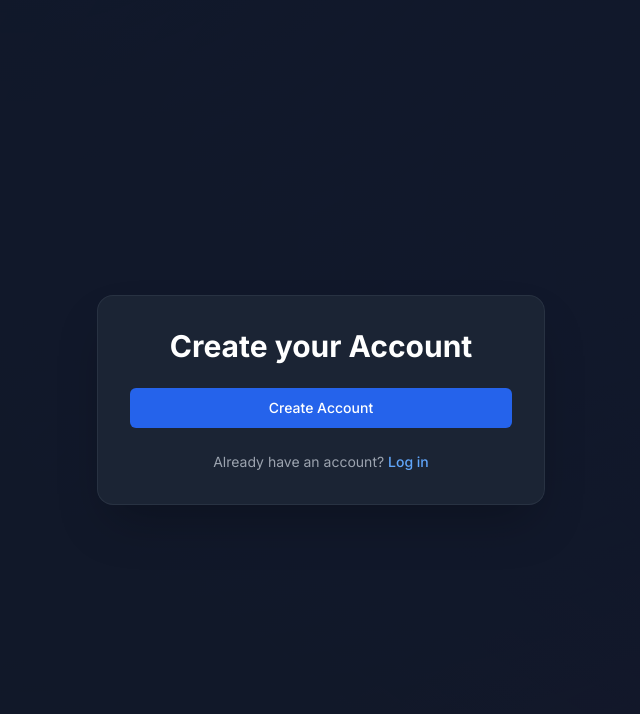
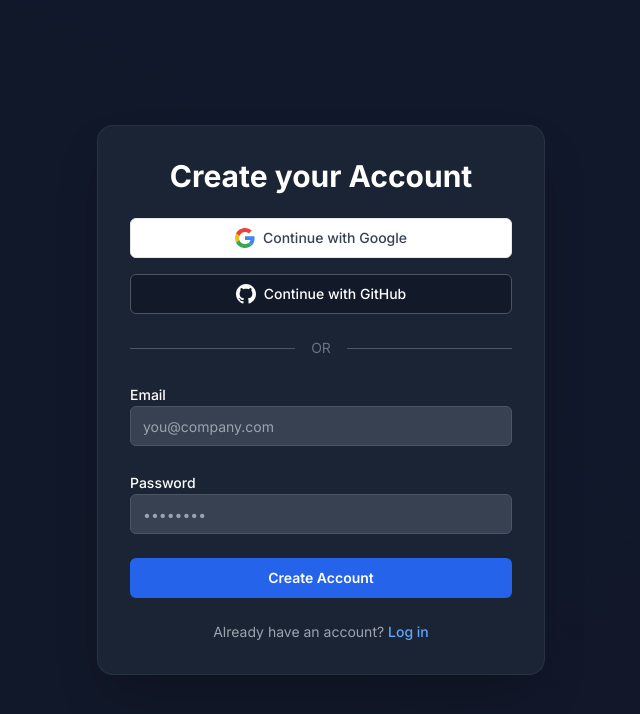
Before and after one commit to vedevpatel/Logicortex, a Next.js app in the folder frontend/: page /signup in a window 1280 px wide. Shown: the top 714 px of the page, without its empty margins (319-959 px from the left). Built offline with nearby package versions, Linux system fonts and the light colour scheme.

Commit message:
Fixed signup page

```diff
--- a/frontend/app/signup/page.tsx
+++ b/frontend/app/signup/page.tsx
@@ -4,9 +4,9 @@ import { useState } from 'react';
 import { useRouter } from 'next/navigation';
 import { Button } from '@/components/ui/button';
 import { Input } from '@/components/ui/input';
+import { Label } from '@/components/ui/label';
 import { motion } from 'framer-motion';
 import Link from 'next/link';
-import { Label } from '@/components/ui/label';
 import { GoogleIcon, GitHubIcon } from '@/components/ui/icons';
 
 export default function SignupPage() {
@@ -25,8 +25,10 @@ export default function SignupPage() {
             body: JSON.stringify({ email, password }),
         });
 
-        if (response.ok) router.push('/login');
-        else {
+        if (response.ok) {
+            // Redirect to login after successful registration so the user can sign in
+            router.push('/login');
+        } else {
             const errorData = await response.json();
             setError(errorData.detail || 'Failed to sign up');
         }
@@ -51,15 +53,59 @@ export default function SignupPage() {
             >
                 <h1 className="text-3xl font-bold text-center text-white">Create your Account</h1>
 
-                 {/* ... (social login buttons and separator are the same as login page) ... */}
+                {/* Social Login Buttons */}
+                <div className="space-y-4">
+                    <a href="http://localhost:8000/api/v1/auth/google/login" className="block">
+                        <Button variant="outline" className="w-full bg-white text-gray-700 hover:bg-gray-100 font-medium">
+                            <GoogleIcon /> Continue with Google
+                        </Button>
+                    </a>
+                    <a href="http://localhost:8000/api/v1/auth/github/login" className="block">
+                        <Button variant="outline" className="w-full bg-gray-900/80 text-white hover:bg-gray-700 font-medium border-gray-600">
+                            <GitHubIcon /> Continue with GitHub
+                        </Button>
+                    </a>
+                </div>
 
+                {/* Separator */}
+                <div className="flex items-center">
+                    <div className="flex-grow border-t border-gray-600"></div>
+                    <span className="mx-4 text-gray-500 text-sm">OR</span>
+                    <div className="flex-grow border-t border-gray-600"></div>
+                </div>
+
+                {/* Email Form */}
                 <form onSubmit={handleSubmit} className="space-y-6">
-                   {/* ... (email and password inputs are unchanged) ... */}
+                    <div>
+                        <Label htmlFor="email">Email</Label>
+                        <Input
+                            id="email"
+                            type="email"
+                            value={email}
+                            onChange={(e) => setEmail(e.target.value)}
+                            required
+                            className="bg-gray-700 border-gray-600 text-white placeholder:text-gray-400"
+                            placeholder="you@company.com"
+                        />
+                    </div>
+                    <div>
+                        <Label htmlFor="password">Password</Label>
+                        <Input
+                            id="password"
+                            type="password"
+                            value={password}
+                            onChange={(e) => setPassword(e.target.value)}
+                            required
+                            className="bg-gray-700 border-gray-600 text-white placeholder:text-gray-400"
+                            placeholder="••••••••"
+                        />
+                    </div>
                     {error && <p className="text-red-500 text-sm text-center">{error}</p>}
-                    <Button type="submit" className="w-full bg-blue-600 hover:bg-blue-700 transition-colors">
+                    <Button type="submit" className="w-full bg-blue-600 hover:bg-blue-700 transition-colors font-semibold">
                         Create Account
                     </Button>
                 </form>
+
                 <p className="text-center text-sm text-gray-400">
                     Already have an account?{" "}
                     <Link href="/login" className="font-medium text-blue-400 hover:underline">
```
